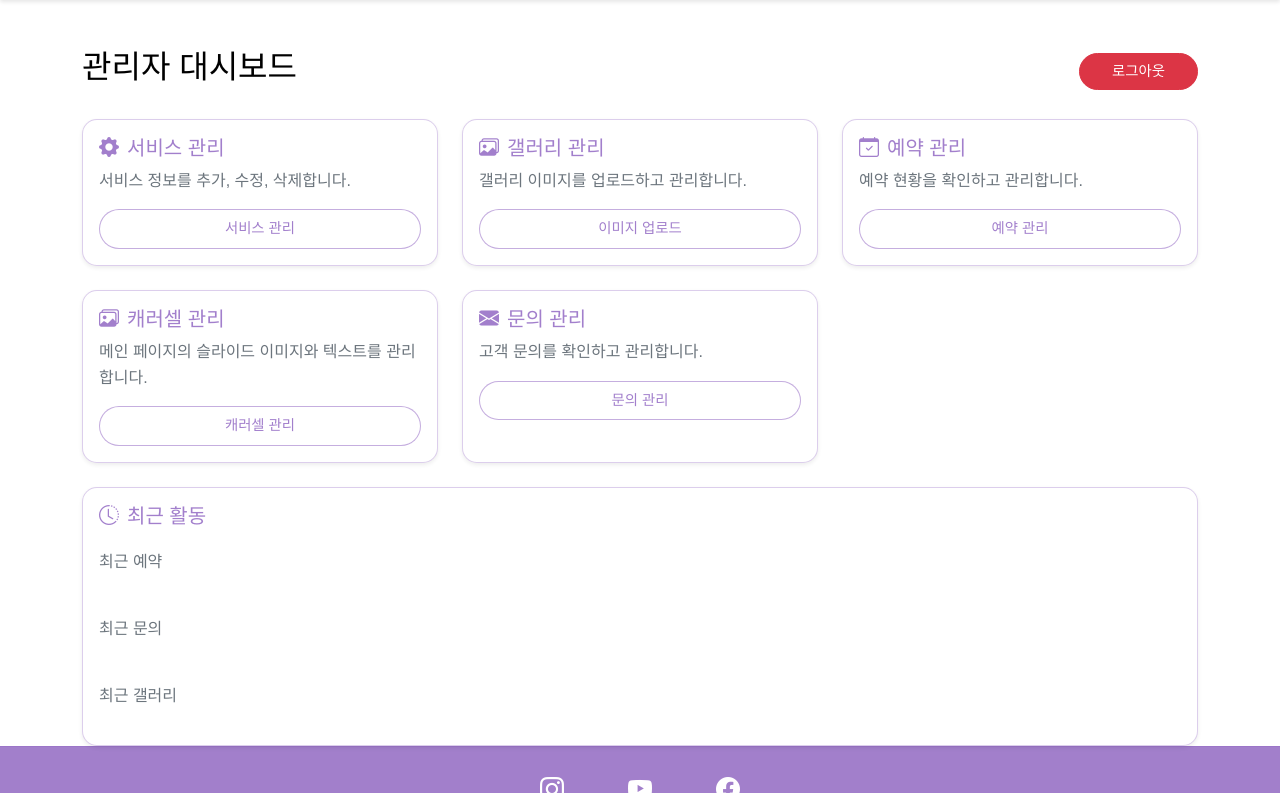
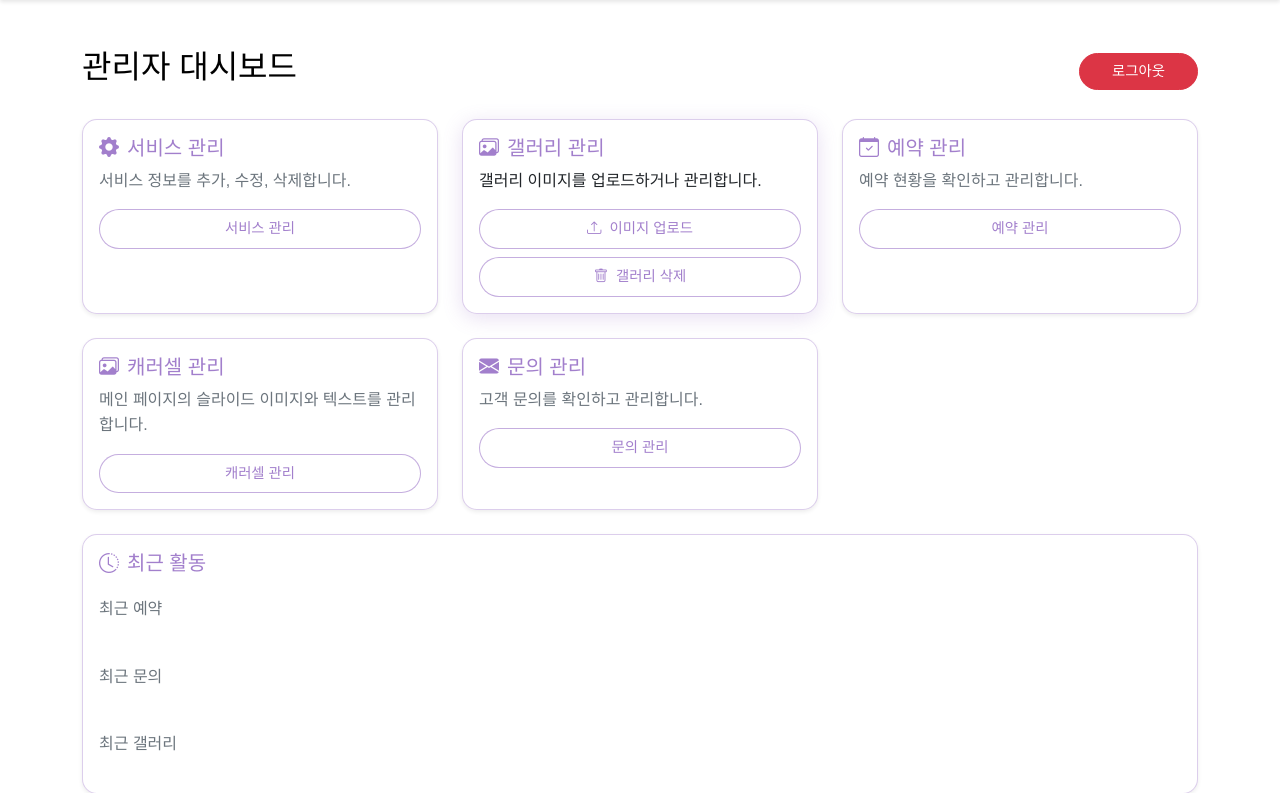
Before and after one commit to huneyk/stylegrapher_homepage, a Flask app: template templates/admin/dashboard.html in a window 1280 px wide. Shown: the part 144-937 px from the top of the page. Run offline with Flask 3, Linux system fonts and the light colour scheme; the template is opened without the code that fills it, so the values that code supplies are empty.

Commit message:
gallery deletion button added

```diff
--- a/templates/admin/dashboard.html
+++ b/templates/admin/dashboard.html
@@ -33,15 +33,18 @@
 
         <!-- 갤러리 관리 카드 -->
         <div class="col-md-4">
-            <div class="card h-100 shadow-sm">
+            <div class="card h-100">
                 <div class="card-body">
                     <h5 class="card-title">
                         <i class="bi bi-images me-2"></i>갤러리 관리
                     </h5>
-                    <p class="card-text text-muted">갤러리 이미지를 업로드하고 관리합니다.</p>
+                    <p class="card-text">갤러리 이미지를 업로드하거나 관리합니다.</p>
                     <div class="d-grid gap-2">
-                        <a href="{{ url_for('admin.upload_image') }}" class="btn btn-primary">
-                            이미지 업로드
+                        <a href="{{ url_for('admin.upload_image') }}" class="btn btn-outline-primary">
+                            <i class="bi bi-upload me-2"></i>이미지 업로드
+                        </a>
+                        <a href="{{ url_for('admin.list_gallery') }}" class="btn btn-outline-primary">
+                            <i class="bi bi-trash me-2"></i>갤러리 삭제
                         </a>
                     </div>
                 </div>
@@ -198,12 +201,20 @@
 .btn-outline-primary {
     border-color: rgba(139, 95, 191, 0.5);
     color: rgba(139, 95, 191, 0.8);
+    transition: all 0.3s ease;
 }
 
 .btn-outline-primary:hover {
     background-color: rgba(139, 95, 191, 0.1);
     border-color: rgba(139, 95, 191, 0.8);
     color: rgba(139, 95, 191, 1);
+    transform: translateY(-2px);
+    box-shadow: 0 4px 10px rgba(139, 95, 191, 0.2);
+}
+
+.btn-outline-primary:active {
+    transform: translateY(0);
+    box-shadow: none;
 }
 
 .text-muted {
@@ -213,6 +224,11 @@
 .card {
     border: 1px solid rgba(139, 95, 191, 0.3);
     border-radius: 15px;
+    transition: all 0.3s ease;
+}
+
+.card:hover {
+    box-shadow: 0 8px 25px rgba(139, 95, 191, 0.2);
 }
 
 .card-title {
```
